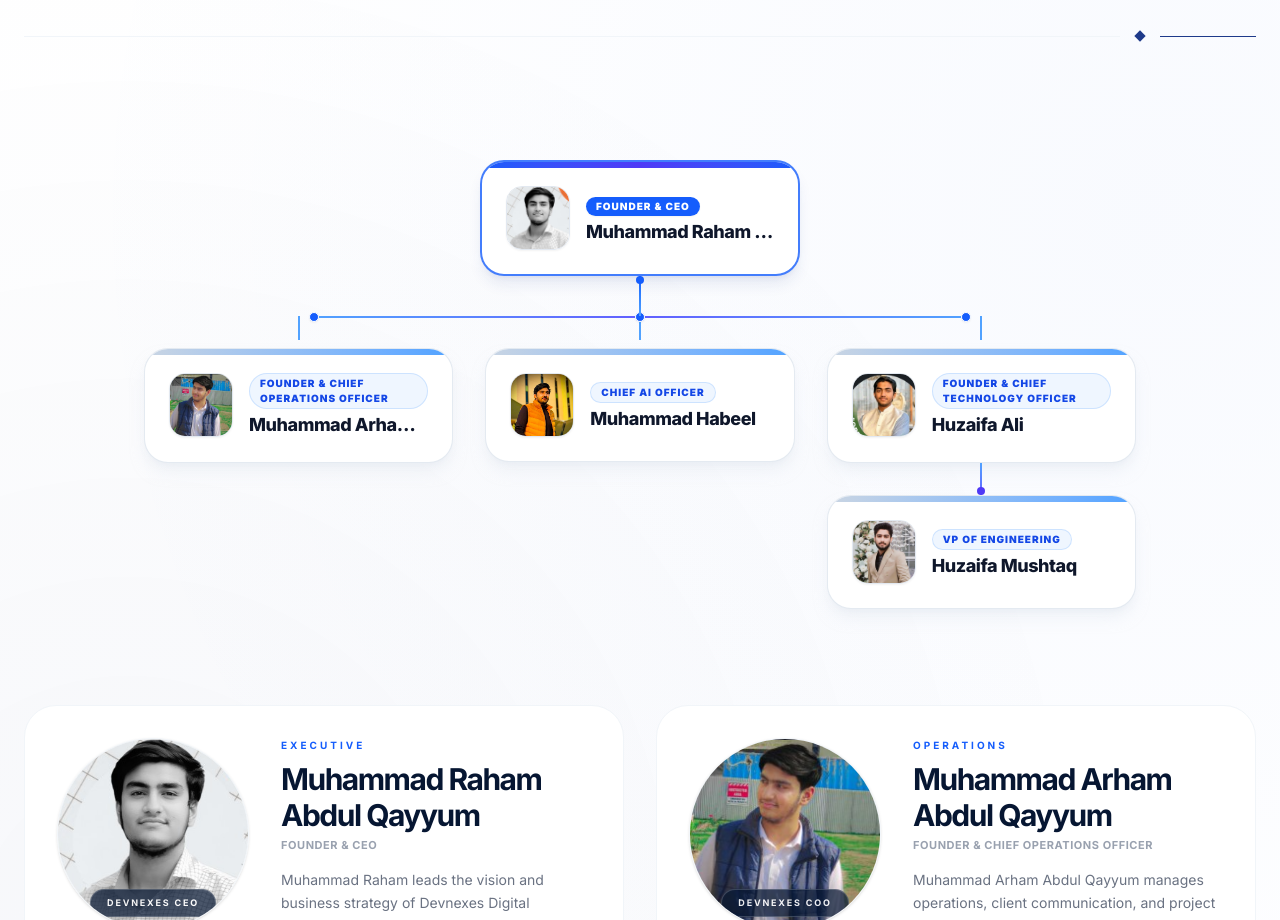
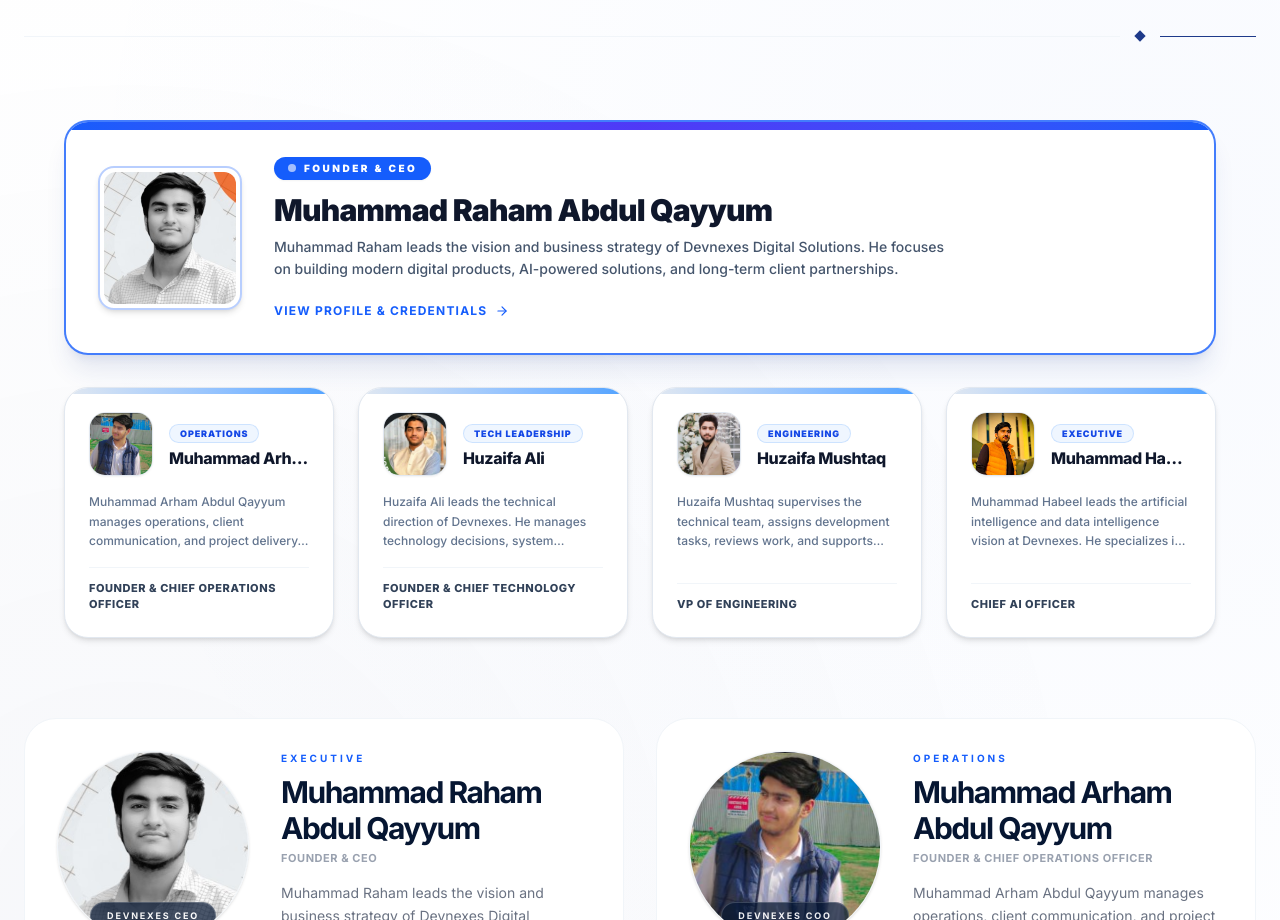
Before and after one commit to sultanraham/Devnexes, a React (Vite) app: page /about in a window 1280 px wide. Shown: the part 2460-3380 px from the top of the page. Built offline with nearby package versions, Linux system fonts and the light colour scheme; no server answers.

Commit message:
Replace flowchart lines with clean Executive Team Directory Grid (CEO featured spotlight card top)

```diff
--- a/src/components/AboutPage.jsx
+++ b/src/components/AboutPage.jsx
@@ -87,108 +87,103 @@
 
 const OrganizationChart = () => {
   const ceo = team.find(m => m.slug === 'muhammad-raham-abdul-qayyum')
-  const coo = team.find(m => m.slug === 'muhammad-arham-abdul-qayyum')
-  const cto = team.find(m => m.slug === 'huzaifa-ali')
-  const caio = team.find(m => m.slug === 'muhammad-habeel')
-  const lead = team.find(m => m.slug === 'huzaifa-mushtaq')
-
-  const ExecCard = ({ member, isTop = false }) => {
-    if (!member) return null;
-    return (
-      <Link to={`/team/${member.slug}`} className="block group">
-        <div className={`bg-white rounded-3xl p-5 sm:p-6 border transition-all duration-300 shadow-lg hover:shadow-2xl hover:-translate-y-1 text-left relative overflow-hidden ${
-          isTop
-            ? 'border-2 border-blue-600/80 shadow-blue-900/10 hover:border-blue-600'
-            : 'border-slate-200/90 shadow-slate-200/50 hover:border-blue-400'
-        }`}>
-          {/* Top accent bar */}
-          <div className={`absolute top-0 left-0 right-0 h-1.5 ${
-            isTop ? 'bg-gradient-to-r from-blue-600 via-indigo-600 to-blue-600' : 'bg-gradient-to-r from-slate-300 to-blue-400 group-hover:from-blue-500 group-hover:to-indigo-600'
-          } transition-all duration-300`} />
-
-          <div className="flex items-center gap-4">
-            <div className="w-14 h-14 sm:w-16 sm:h-16 rounded-2xl overflow-hidden shrink-0 border border-slate-200 shadow-xs">
-              <img src={member.photo} alt={member.name} className="w-full h-full object-cover object-top group-hover:scale-105 transition-transform duration-500" />
-            </div>
-            <div className="flex-1 min-w-0">
-              <span className={`inline-block text-[9px] sm:text-[10px] font-black uppercase tracking-widest px-2.5 py-0.5 rounded-full mb-1 ${
-                isTop
-                  ? 'bg-blue-600 text-white shadow-xs'
-                  : 'bg-blue-50 text-blue-700 border border-blue-200/70'
-              }`}>
-                {member.role.includes('CEO') ? 'Founder & CEO' : member.role.includes('COO') ? 'Founder & COO' : member.role.includes('CTO') ? 'Founder & CTO' : member.role}
-              </span>
-              <h4 className="font-extrabold text-base sm:text-lg tracking-tight text-slate-900 leading-snug group-hover:text-blue-600 transition-colors truncate">
-                {member.name}
-              </h4>
-            </div>
-          </div>
-        </div>
-      </Link>
-    )
-  }
+  const executives = team.filter(m => m.slug !== 'muhammad-raham-abdul-qayyum')
 
   return (
-    <div className="w-full flex justify-center py-10 mb-14 overflow-x-auto hide-scrollbar">
-      <div className="min-w-[950px] max-w-5xl flex flex-col items-center px-4 relative">
+    <div className="w-full max-w-6xl mx-auto mb-20">
+      {/* Featured CEO Card */}
+      {ceo && (
+        <motion.div
+          initial={{ opacity: 0, y: 20 }}
+          whileInView={{ opacity: 1, y: 0 }}
+          viewport={{ once: true }}
+          className="mb-8"
+        >
+          <Link to={`/team/${ceo.slug}`} className="block group">
+            <div className="bg-white rounded-3xl p-6 sm:p-8 border-2 border-blue-600/80 shadow-xl shadow-blue-900/10 hover:shadow-2xl hover:border-blue-600 transition-all duration-300 relative overflow-hidden flex flex-col md:flex-row items-center gap-6 sm:gap-8">
+              {/* Top Gradient Bar */}
+              <div className="absolute top-0 left-0 right-0 h-2 bg-gradient-to-r from-blue-600 via-indigo-600 to-blue-600" />
 
-        {/* Tier 1: CEO */}
-        <div className="flex flex-col items-center relative z-20 w-80">
-          <motion.div initial={{ opacity: 0, y: 15 }} whileInView={{ opacity: 1, y: 0 }} viewport={{ once: true }} className="w-full">
-            <ExecCard member={ceo} isTop={true} />
-          </motion.div>
-          {/* Vertical Stem Down */}
-          <div className="w-0.5 h-10 bg-gradient-to-b from-blue-600 to-blue-400 relative">
-            <div className="absolute top-0 left-1/2 -translate-x-1/2 w-2 h-2 rounded-full bg-blue-600" />
-          </div>
-        </div>
-
-        {/* Tier 2: Executives Row (COO | CAIO | CTO) */}
-        <div className="w-full relative z-10">
-          {/* Horizontal Connector Rail across 3 Columns */}
-          <div className="absolute top-0 left-[16.6%] right-[16.6%] h-0.5 bg-gradient-to-r from-blue-400 via-indigo-500 to-blue-400">
-            <div className="absolute top-1/2 left-0 -translate-y-1/2 w-2.5 h-2.5 rounded-full bg-blue-600 border border-white shadow-xs" />
-            <div className="absolute top-1/2 left-1/2 -translate-x-1/2 -translate-y-1/2 w-2.5 h-2.5 rounded-full bg-blue-600 border border-white shadow-xs" />
-            <div className="absolute top-1/2 right-0 -translate-y-1/2 w-2.5 h-2.5 rounded-full bg-blue-600 border border-white shadow-xs" />
-          </div>
-
-          <div className="grid grid-cols-3 gap-8 pt-6">
-            {/* COO Column */}
-            <div className="flex flex-col items-center">
-              <div className="w-0.5 h-6 bg-blue-400 -mt-6 mb-2" />
-              <motion.div initial={{ opacity: 0, y: 15 }} whileInView={{ opacity: 1, y: 0 }} transition={{ delay: 0.1 }} viewport={{ once: true }} className="w-full">
-                <ExecCard member={coo} />
-              </motion.div>
-            </div>
-
-            {/* CAIO Column */}
-            <div className="flex flex-col items-center">
-              <div className="w-0.5 h-6 bg-blue-400 -mt-6 mb-2" />
-              <motion.div initial={{ opacity: 0, y: 15 }} whileInView={{ opacity: 1, y: 0 }} transition={{ delay: 0.15 }} viewport={{ once: true }} className="w-full">
-                <ExecCard member={caio} />
-              </motion.div>
-            </div>
-
-            {/* CTO Column + VP Engineering Sub-Branch */}
-            <div className="flex flex-col items-center">
-              <div className="w-0.5 h-6 bg-blue-400 -mt-6 mb-2" />
-              <motion.div initial={{ opacity: 0, y: 15 }} whileInView={{ opacity: 1, y: 0 }} transition={{ delay: 0.2 }} viewport={{ once: true }} className="w-full">
-                <ExecCard member={cto} />
-              </motion.div>
-
-              {/* Vertical Connector Down to VP of Engineering */}
-              <div className="w-0.5 h-8 bg-gradient-to-b from-blue-400 to-indigo-500 relative">
-                <div className="absolute bottom-0 left-1/2 -translate-x-1/2 w-2 h-2 rounded-full bg-indigo-600" />
+              {/* Photo */}
+              <div className="w-28 h-28 sm:w-36 sm:h-36 rounded-2xl overflow-hidden shrink-0 border-2 border-blue-600/30 p-1 shadow-md">
+                <img
+                  src={ceo.photo}
+                  alt={ceo.name}
+                  className="w-full h-full object-cover object-top rounded-xl group-hover:scale-105 transition-transform duration-500"
+                />
               </div>
 
-              {/* Tier 3: VP of Engineering */}
-              <motion.div initial={{ opacity: 0, y: 15 }} whileInView={{ opacity: 1, y: 0 }} transition={{ delay: 0.25 }} viewport={{ once: true }} className="w-full">
-                <ExecCard member={lead} />
-              </motion.div>
+              {/* Info */}
+              <div className="text-center md:text-left flex-1">
+                <div className="inline-flex items-center gap-2 bg-blue-600 text-white text-[10px] font-black uppercase tracking-[0.25em] px-3.5 py-1 rounded-full mb-3 shadow-xs">
+                  <span className="w-2 h-2 rounded-full bg-white animate-pulse" />
+                  Founder & CEO
+                </div>
+                <h3 className="text-2xl sm:text-3xl font-black tracking-tight text-slate-900 mb-2 group-hover:text-blue-600 transition-colors">
+                  {ceo.name}
+                </h3>
+                <p className="text-slate-600 text-sm leading-relaxed font-medium max-w-2xl mb-4">
+                  {ceo.bio}
+                </p>
+                <span className="inline-flex items-center gap-2 text-blue-600 text-xs font-bold uppercase tracking-widest group-hover:translate-x-1 transition-transform">
+                  View Profile & Credentials <ArrowRight size={14} />
+                </span>
+              </div>
             </div>
-          </div>
-        </div>
+          </Link>
+        </motion.div>
+      )}
 
+      {/* Executive Team Grid (4 Members) */}
+      <div className="grid grid-cols-1 sm:grid-cols-2 lg:grid-cols-4 gap-6">
+        {executives.map((member, i) => (
+          <motion.div
+            key={i}
+            initial={{ opacity: 0, y: 20 }}
+            whileInView={{ opacity: 1, y: 0 }}
+            transition={{ delay: i * 0.1, duration: 0.4 }}
+            viewport={{ once: true }}
+          >
+            <Link to={`/team/${member.slug}`} className="block h-full group">
+              <div className="bg-white rounded-3xl p-6 border border-slate-200 shadow-md hover:shadow-2xl hover:border-blue-400 hover:-translate-y-1 transition-all duration-300 h-full flex flex-col justify-between relative overflow-hidden">
+                {/* Top Accent Line */}
+                <div className="absolute top-0 left-0 right-0 h-1.5 bg-gradient-to-r from-slate-200 to-blue-400 group-hover:from-blue-500 group-hover:to-indigo-600 transition-all" />
+
+                <div>
+                  {/* Photo & Role Badge */}
+                  <div className="flex items-center gap-4 mb-4">
+                    <div className="w-16 h-16 rounded-2xl overflow-hidden shrink-0 border border-slate-200 shadow-xs">
+                      <img
+                        src={member.photo}
+                        alt={member.name}
+                        className="w-full h-full object-cover object-top group-hover:scale-105 transition-transform duration-500"
+                      />
+                    </div>
+                    <div className="text-left min-w-0">
+                      <span className="text-[9px] font-black uppercase tracking-widest text-blue-700 bg-blue-50 px-2.5 py-0.5 rounded-full border border-blue-200/70 inline-block mb-1">
+                        {member.dept}
+                      </span>
+                      <h4 className="font-extrabold text-base tracking-tight text-slate-900 leading-snug group-hover:text-blue-600 transition-colors truncate">
+                        {member.name}
+                      </h4>
+                    </div>
+                  </div>
+
+                  <p className="text-slate-500 text-xs leading-relaxed font-medium line-clamp-3 mb-4">
+                    {member.bio}
+                  </p>
+                </div>
+
+                <div className="border-t border-slate-100 pt-3 flex items-center justify-between">
+                  <span className="text-[11px] font-extrabold text-slate-700 uppercase tracking-wider">
+                    {member.role}
+                  </span>
+                  <ArrowRight size={14} className="text-blue-600 opacity-0 group-hover:opacity-100 group-hover:translate-x-1 transition-all" />
+                </div>
+              </div>
+            </Link>
+          </motion.div>
+        ))}
       </div>
     </div>
   )
```
